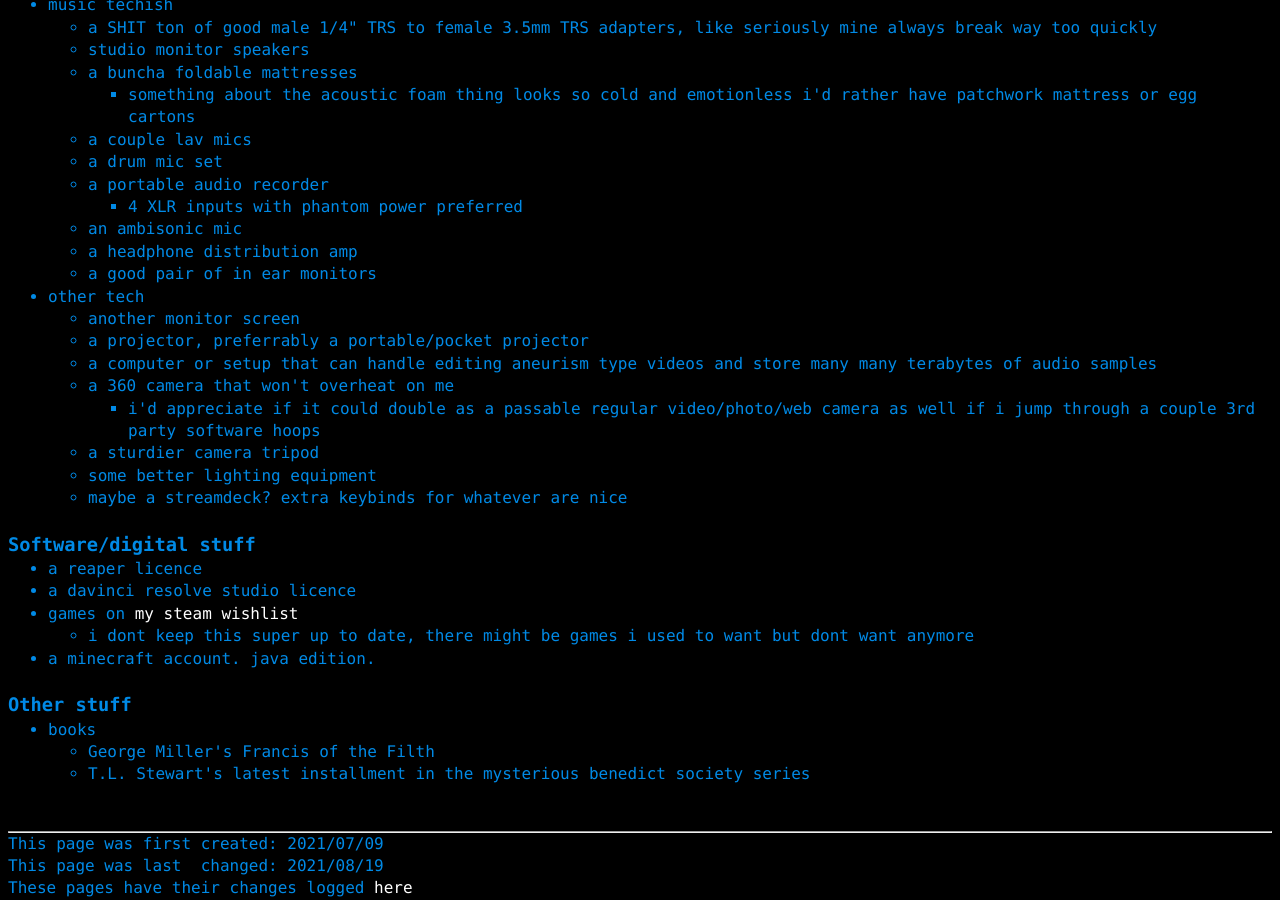
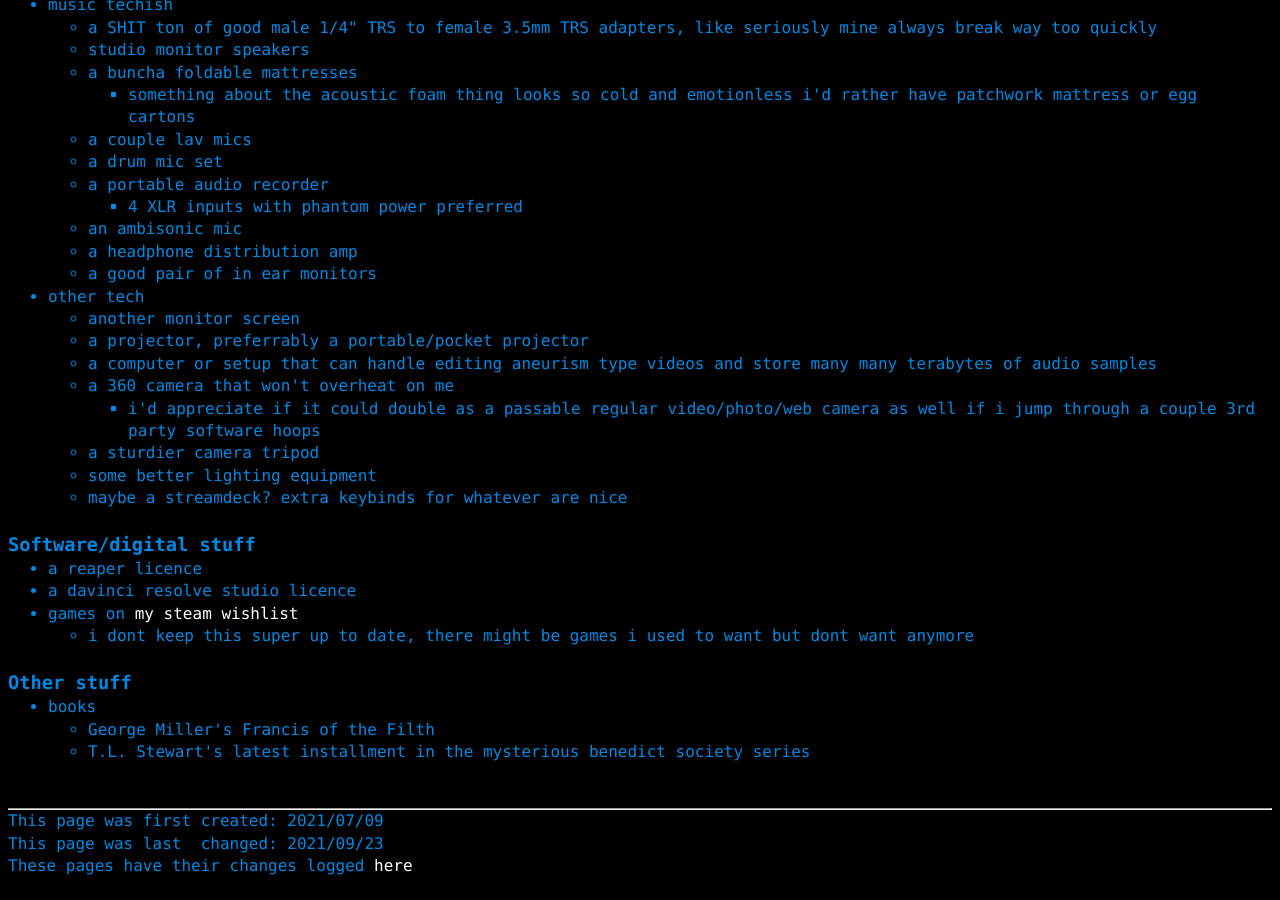
Before and after one commit to a-erfan-aa/a-erfan-aa.github.io, a Jekyll site: the page built from misc/things-i-want.html, in a window 1280 px wide and 900 px high, scrolled down 954 px. Built offline with Jekyll 4.4.1, drawn with Linux system fonts in a browser that asks for light colours; after the commit the page ends 1831 px from its top, so only the background shows below that.

Commit message:
Remove minecraft from things-i-want.html
Also update lastChanged

Thanks GenericAnimeGirl

```diff
--- a/misc/things-i-want.html
+++ b/misc/things-i-want.html
@@ -2,7 +2,7 @@
 layout: default
 title: things i want
 firstCreated: 2021/07/09
-lastChanged: 2021/08/19
+lastChanged: 2021/09/23
 ---
 <!-- title and subtitle -->
 <div>
@@ -106,7 +106,6 @@
 					<li>i dont keep this super up to date, there might be games i used to want but dont want anymore</li>
 				</ul>
 			</li>
-			<li>a minecraft account. java edition.</li>
 		</ul>
 </div>
 
```
